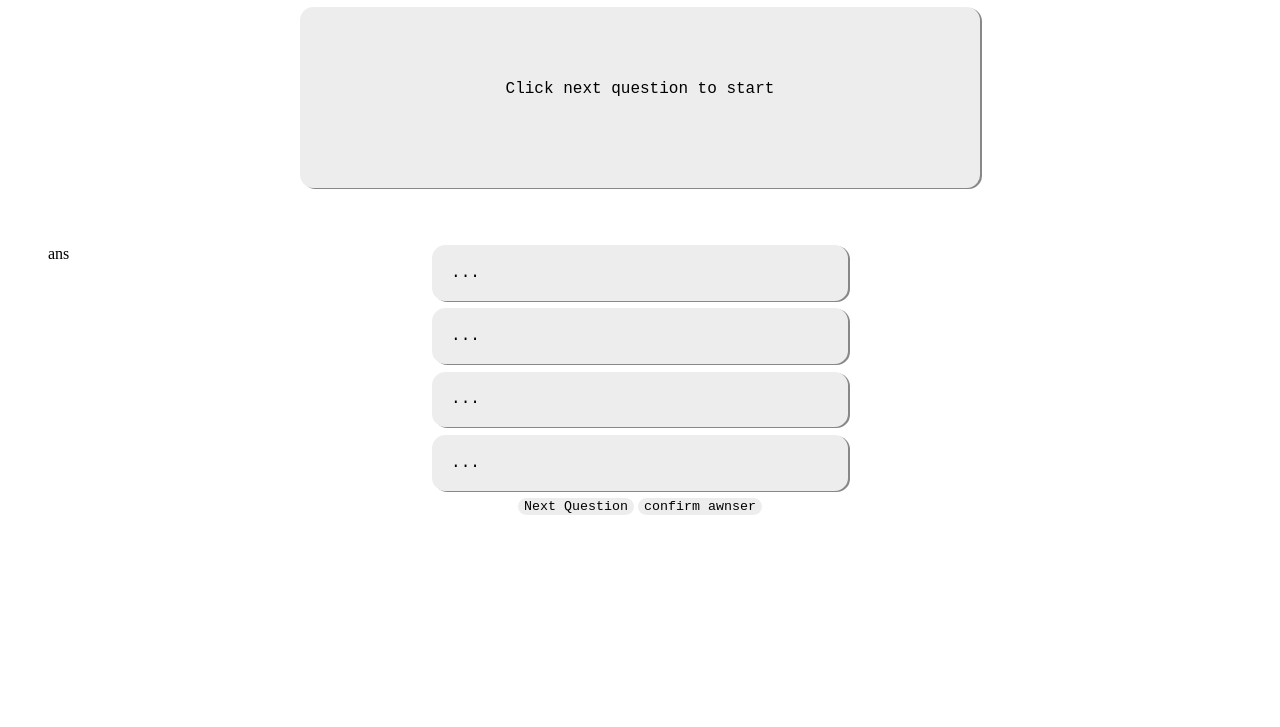
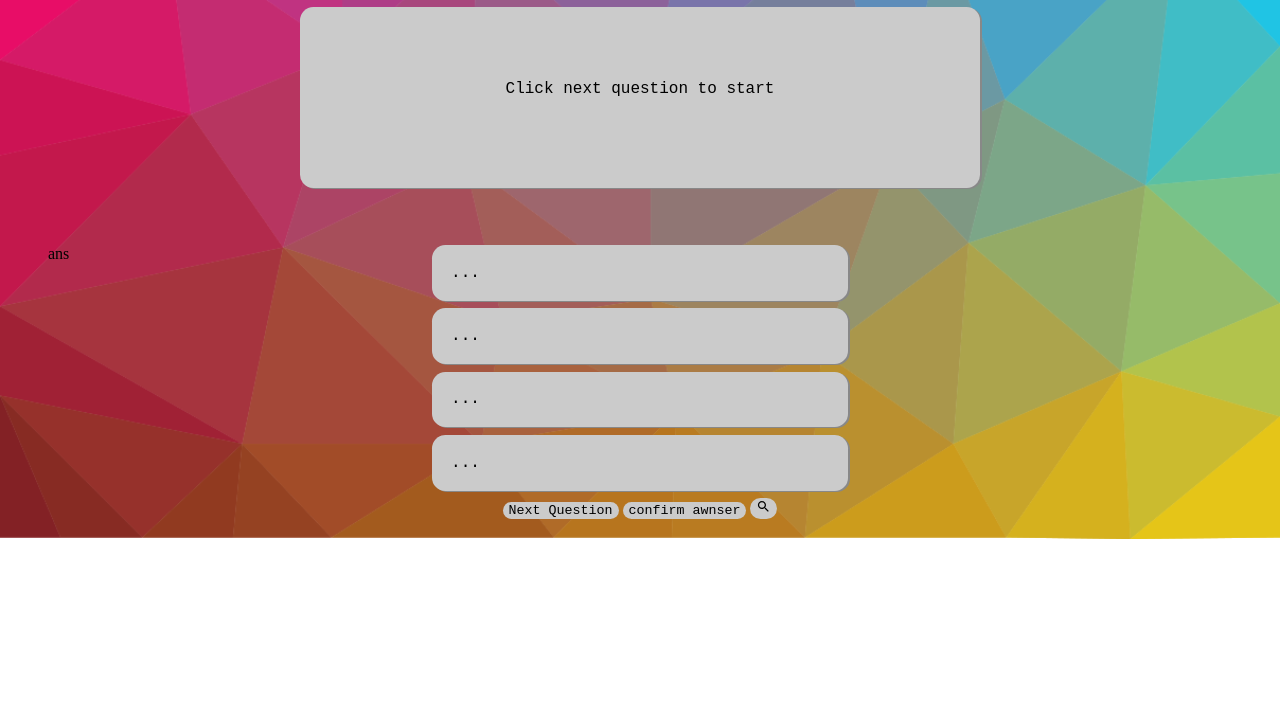
Before and after one commit to Kai-Der-Hai/quizduell, a plain HTML site: page index.html in a window 1280 px wide. Shown: the part 73-800 px from the top of the page. Drawn offline with nearby package versions, Linux system fonts and the light colour scheme.

Commit message:
background change

```diff
--- a/index.html
+++ b/index.html
@@ -29,6 +29,12 @@
 <button onclick="nextQuestion()"> Next Question </button>
 
 <button onclick="confirmAwnser()">confirm awnser</button>
+<button>
+<svg id="search-icon" class="search-icon" viewBox="0 0 24 24" width="15px" height="15px">
+    <path d="M15.5 14h-.79l-.28-.27C15.41 12.59 16 11.11 16 9.5 16 5.91 13.09 3 9.5 3S3 5.91 3 9.5 5.91 16 9.5 16c1.61 0 3.09-.59 4.23-1.57l.27.28v.79l5 4.99L20.49 19l-4.99-5zm-6 0C7.01 14 5 11.99 5 9.5S7.01 5 9.5 5 14 7.01 14 9.5 11.99 14 9.5 14z"/>
+    <path d="M0 0h24v24H0z" fill="none"/>
+</svg>
+</button>
 </center>
 
 </body>
--- a/scripts/script.js
+++ b/scripts/script.js
@@ -41,7 +41,7 @@ function confirmAwnser(){
 function resetBackgroundById (id) {
   if (id != null) {
     e = document.getElementById(id)
-    e.style.backgroundColor = '#77777722'
+    e.style.backgroundColor = '#cbcbcbff'
   }
 }
 
@@ -62,7 +62,7 @@ function setAwnser(elm) {
 function resetColors() {
   awnsers = document.getElementsByClassName("awn")
   for ( i = 0 ; i < awnsers.length;i++){
-    awnsers[i].style.backgroundColor = '#77777722'
+    awnsers[i].style.backgroundColor = '#cbcbcbff'
   }
 }
 
--- a/styles/style.css
+++ b/styles/style.css
@@ -1,5 +1,5 @@
 .awn {
-  background: #77777722;
+  background: #cbcbcbff;
   border: 3mm;
   padding: 5mm;
   margin: auto;
@@ -36,8 +36,14 @@ h1 {
   margin-right: auto;
 }
 
+body {
+  background: url("../img/background.png");
+  background-repeat: no-repeat;
+  background-size: cover;
+}
+
 button {
-  background: #77777722;
+  background: #cbcbcbff;
   border: 3mm;
 
   margin: auto;
@@ -48,7 +54,7 @@ button {
 }
 
 .questionElement{
-  background: #77777722;
+  background: #cbcbcbff;
   border: 3mm;
   padding: 15mm;
   margin: auto;
```
Also changed, not shown: img/background.png (added).
